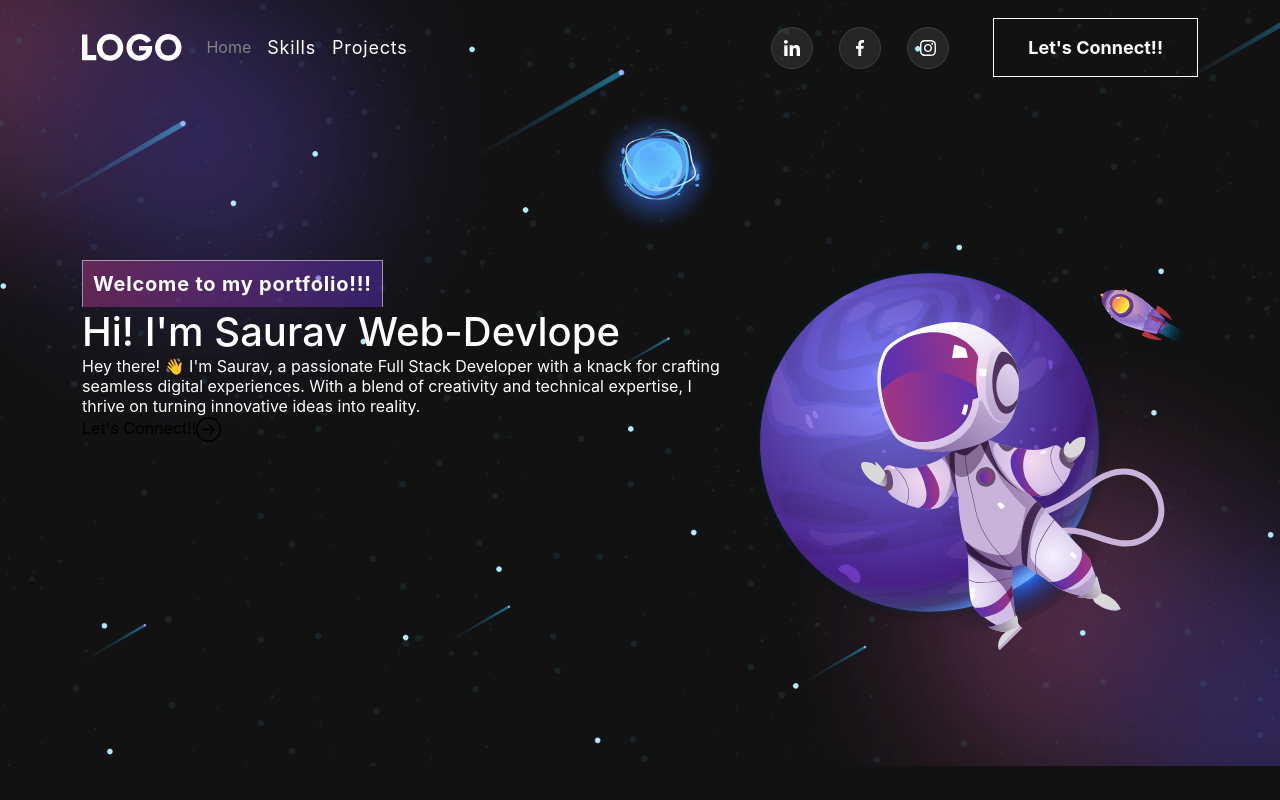
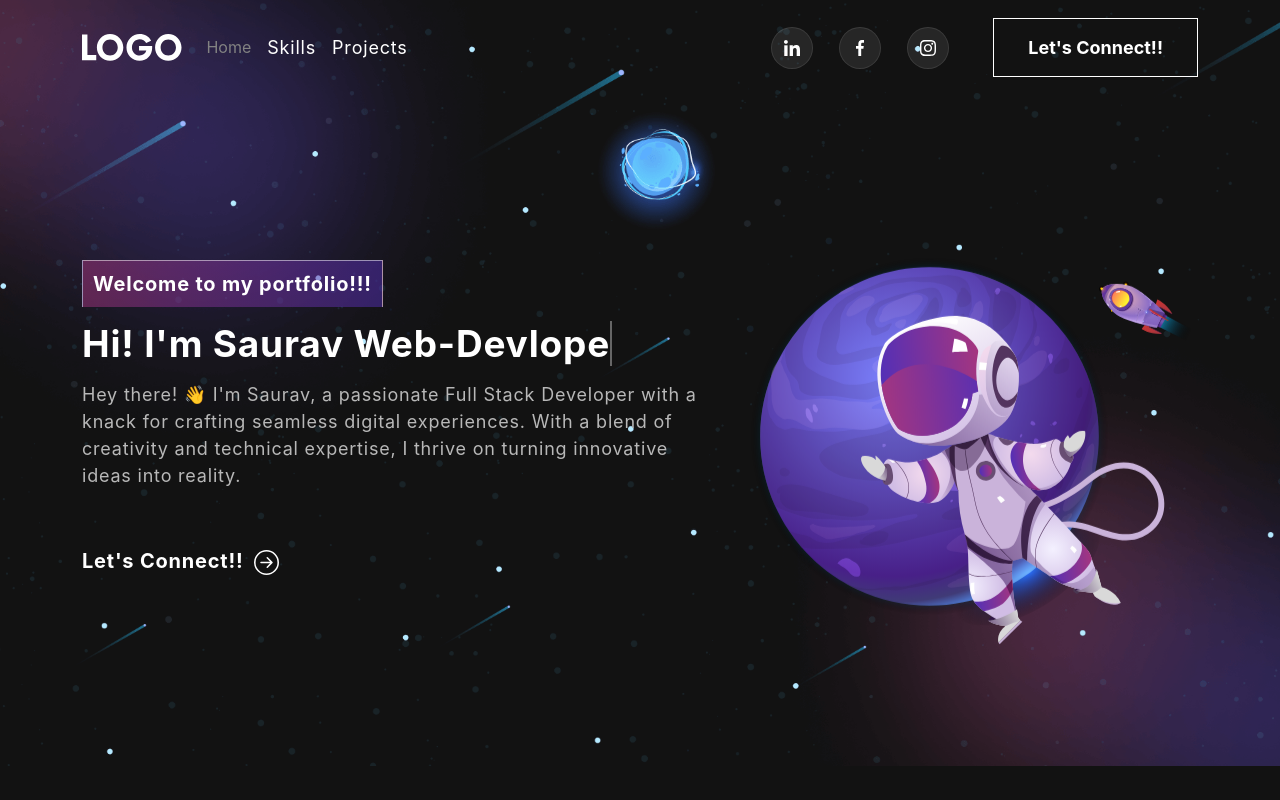
Before and after one commit to saurav-04/portfolio-personal, a React (Create React App) app: page / in a window 1280 px wide. Built offline with nearby package versions, Linux system fonts and the light colour scheme.

Commit message:
Update App.css

```diff
--- a/src/App.css
+++ b/src/App.css
@@ -270,3 +270,59 @@
     border-bottom: 16px;
     display: inline-block;
   }
+
+  .banner h1{
+    font-size: 37px;
+    font-weight: 700;
+    letter-spacing: 0.8px;
+    line-height:2;
+    display: block;
+  }
+
+  .banner p{
+    color: #B8B8B8;
+    font-size: 18px;
+    letter-spacing: 0.8px;
+    line-height: 1.5em;
+    width: 96%;
+  }
+  .banner button{
+    color: #fff !important;
+    font-weight: 700;
+    font-size: 20px;
+    margin-top: 60px;
+    letter-spacing: 0.8px;
+    display: flex;
+    align-items: center;
+  }
+  .banner button svg {
+   font-size: 25px;
+   margin-left: 10px;
+   transition: 0.3s ease-in-out;
+   line-height: 1;
+  }
+
+  .banner button:hover svg{
+    margin-left: 25px;
+  }
+
+  .banner img{
+    animation: updown 3s linear infinite;
+  }
+
+  @keyframes updown {
+    0%{
+      transform: translateY(-20px);
+    }
+    50%{
+      transform: translateY(20px);
+    }
+  100%{
+      transform: translateY(-20px);
+    }
+
+  }
+
+  h1 span.wrap {
+    border-right: 0.08em solid #666 !important;
+  }
```
